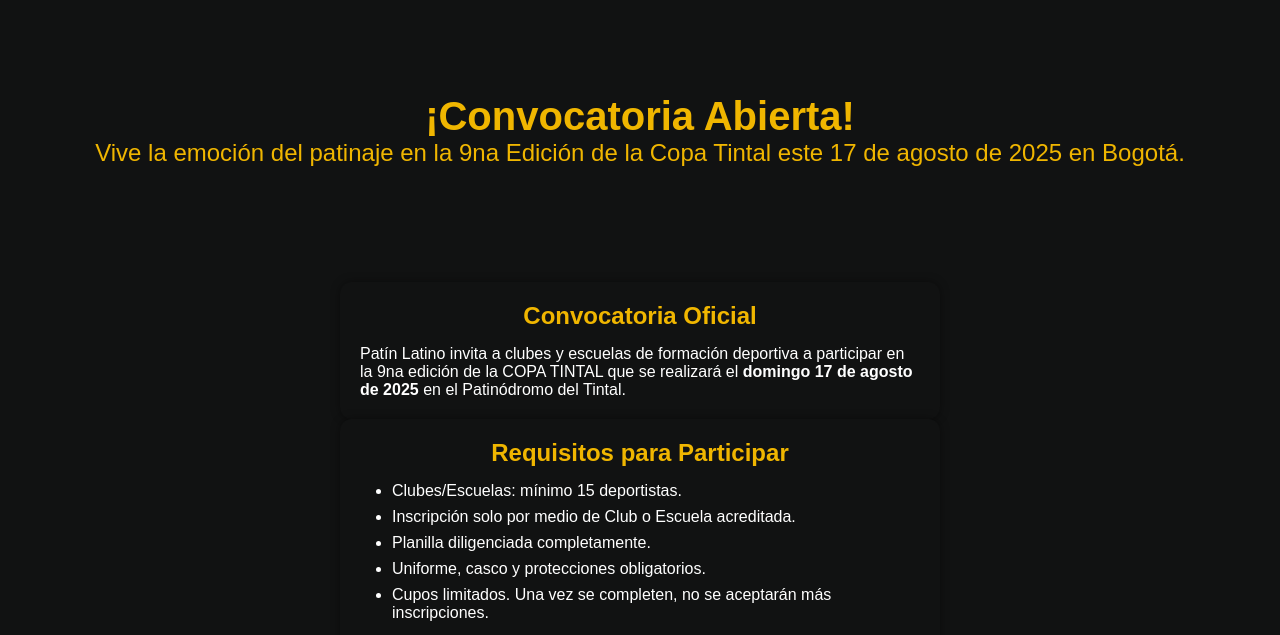
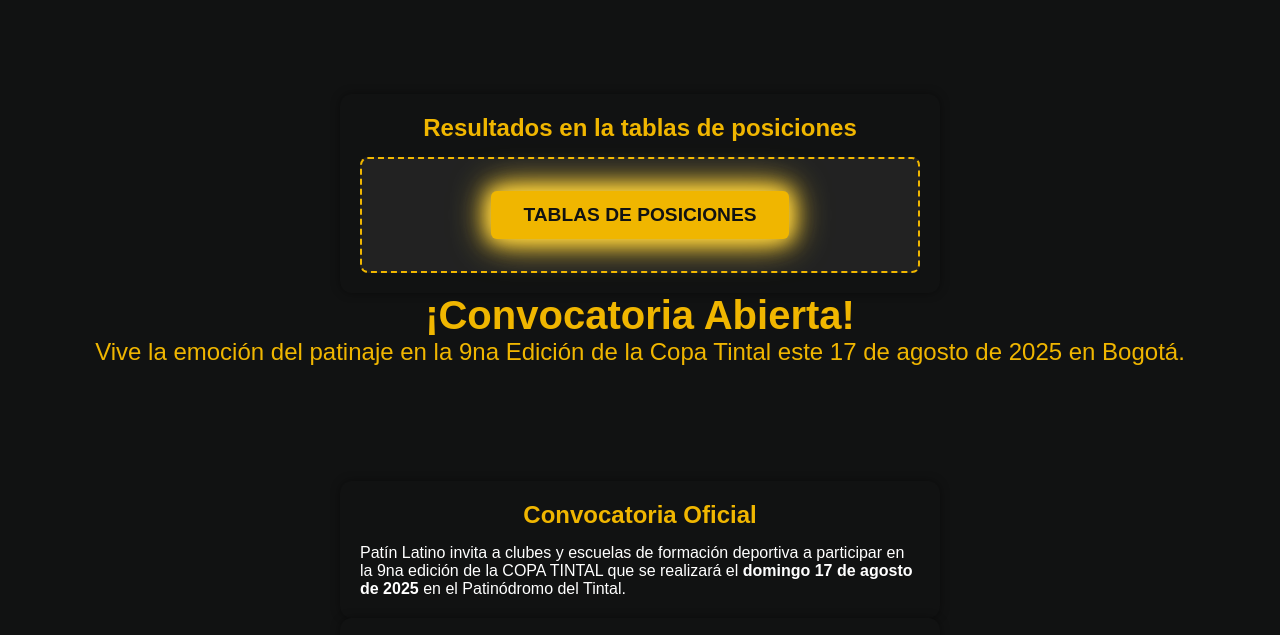
Before and after one commit to owen672/GREGORIO, a plain HTML site: page index.html in a window 1280 px wide. Shown: the part 118-753 px from the top of the page. Drawn offline with Linux system fonts and the light colour scheme.

Commit message:
Add files via upload

```diff
--- a/index.html
+++ b/index.html
@@ -123,6 +123,44 @@
     text-align: center;
     padding: 100px 20px;
   ">
+    <section style="font-family: Arial, sans-serif; background-color: #111212; color: #f4f4f4; padding: 20px; border-radius: 12px; max-width: 600px; margin: 0 auto; box-shadow: 0 0 10px rgba(0,0,0,0.4);">
+  <h2 style="font-size: 24px; margin-bottom: 15px; text-align: center; color: #F0B600;">Resultados en la tablas de posiciones</h2>
+  <div class="form-placeholder" style="text-align:center;">
+    <a href="https://tintal2.netlify.app/" download>
+      <button class="glow-button">Tablas de posiciones</button>
+    </a>
+  </div>
+</section>
+
+<style>
+.glow-button {
+  background-color: #F0B600;
+  color: #111212;
+  padding: 12px 25px;
+  font-size: 18px;
+  font-weight: bold;
+  border: none;
+  border-radius: 8px;
+  cursor: pointer;
+  text-transform: uppercase;
+  box-shadow: 0 0 10px #F0B600, 0 0 20px #F0B600, 0 0 30px #ffde59;
+  animation: glowPulse 1.5s infinite alternate;
+  transition: transform 0.2s ease-in-out;
+}
+
+.glow-button:hover {
+  transform: scale(1.1);
+}
+
+@keyframes glowPulse {
+  from {
+    box-shadow: 0 0 10px #F0B600, 0 0 20px #F0B600, 0 0 30px #ffde59;
+  }
+  to {
+    box-shadow: 0 0 20px #ffde59, 0 0 30px #F0B600, 0 0 40px #ffde59;
+  }
+}
+</style>
     <h1 style="font-size: 2.5rem;">¡Convocatoria Abierta!</h1>
     <p style="font-size: 24px; margin-bottom: 15px; text-align: center; color: 0#ffffff;">Vive la emoción del patinaje en la 9na Edición de la Copa Tintal este 17 de agosto de 2025 en Bogotá.</p>
   </section>
@@ -223,13 +261,6 @@
         <button>Descargar Tu Consentimiento Informado(EXCEL)</button>
         </a>
     </div>
-       <section style="font-family: Arial, sans-serif; background-color: #111212; color: #f4f4f4; padding: 20px; border-radius: 12px; max-width: 600px; margin: 0 auto; box-shadow: 0 0 10px rgba(0,0,0,0.4);">
-  <h2 style="font-size: 24px; margin-bottom: 15px; text-align: center; color: #F0B600;">Resultados en la tablas de posiciones</h2>
-    <div class="form-placeholder">
-      <a href="https://tintal2.netlify.app/" download>
-        <button>tablas de posiciones</button>
-    </div>
-
 <section style="font-family: Arial, sans-serif; background-color: #111212; color: #f4f4f4; padding: 20px; border-radius: 12px; max-width: 600px; margin: 0 auto; box-shadow: 0 0 10px rgba(0,0,0,0.4); text-align: center;">
   <h2 style="font-size: 24px; margin-bottom: 15px; color: #F0B600;">
     Escanea este Código QR para subir la planilla y consentimiento informado
```
